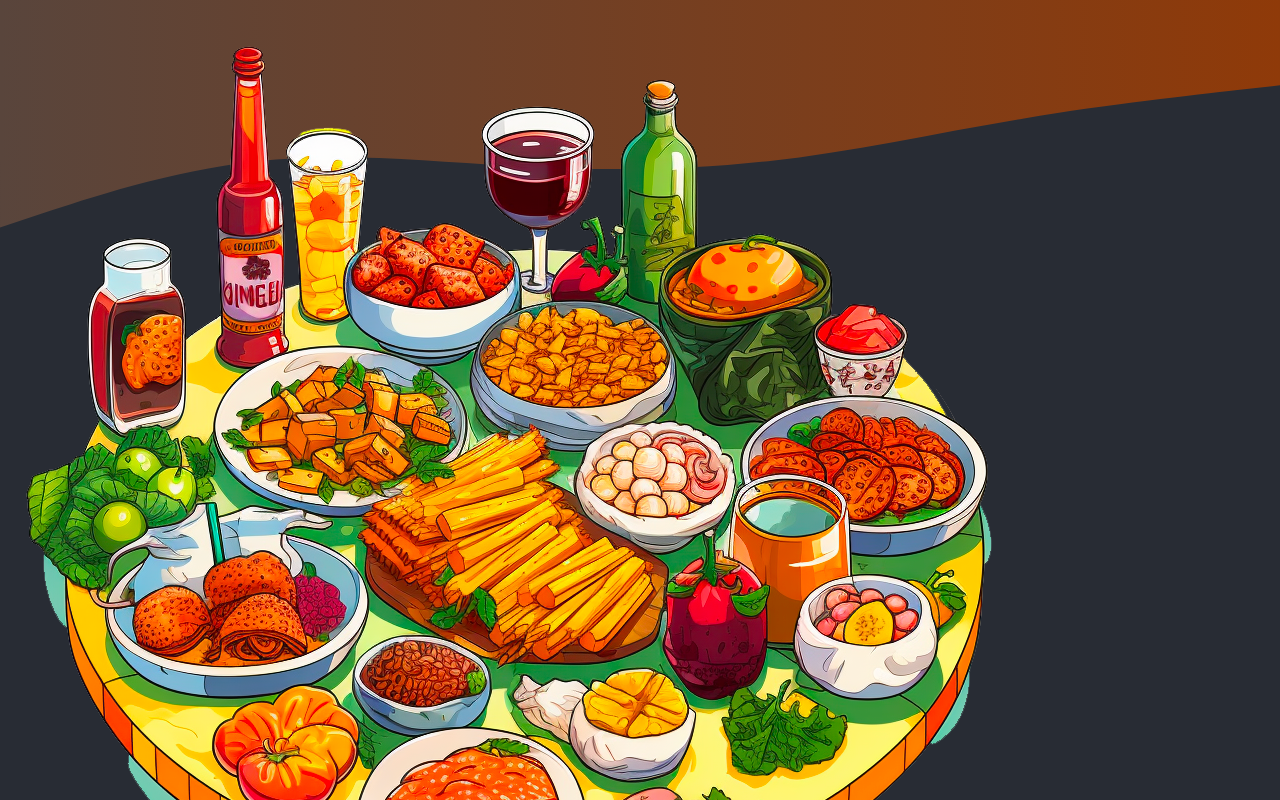
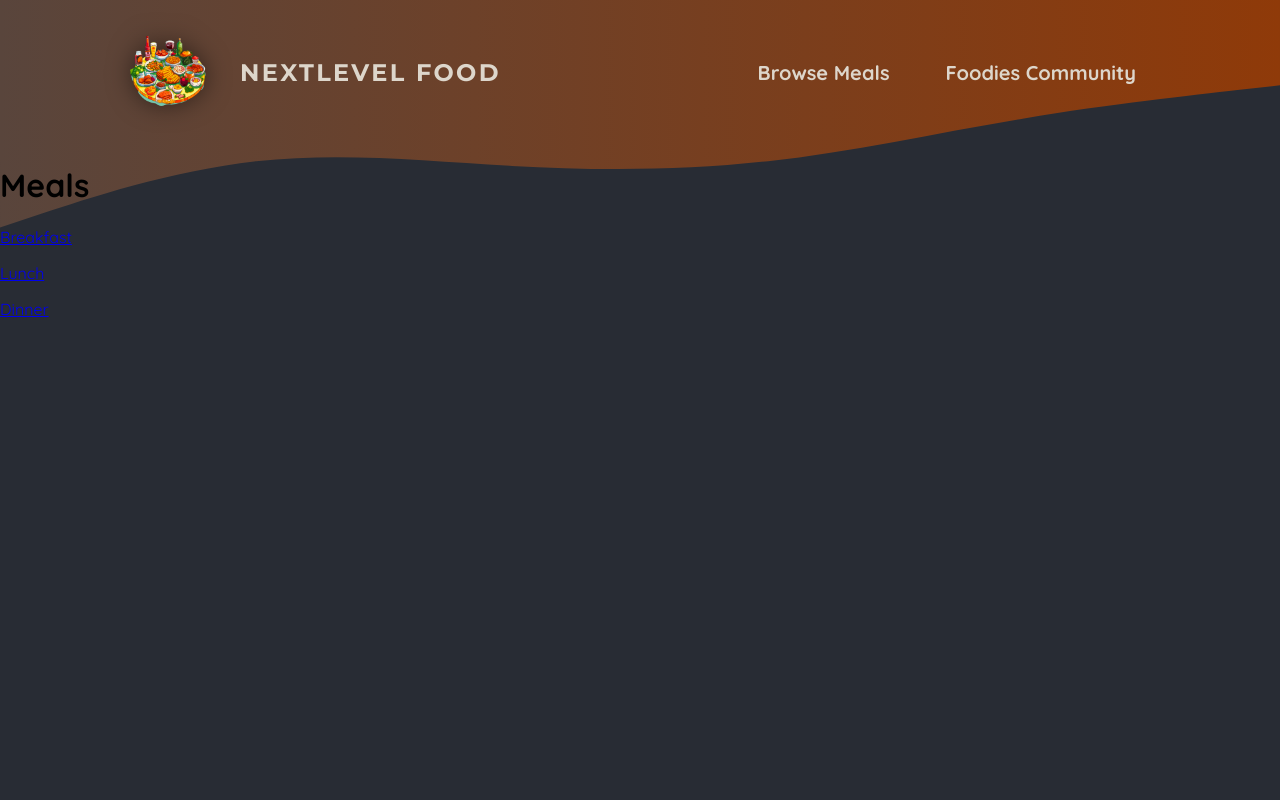
Before and after one commit to johnatancarvalho/next-level-food, a Next.js app: page /meals in a window 1280 px wide. Shown: the top 800 px of the page. Built offline with nearby package versions, Linux system fonts and the light colour scheme.

Commit message:
chore: add improvements to the main header

```diff
--- /dev/null
+++ b/components/main-header/index.module.css
@@ -0,0 +1,67 @@
+.header {
+  display: flex;
+  justify-content: space-between;
+  align-items: center;
+  padding: 2rem 1rem;
+}
+
+@media (min-width: 768px) {
+  .header {
+    padding: 2rem 10%;
+  }
+}
+
+.nav ul {
+  list-style: none;
+  margin: 0;
+  padding: 0;
+  display: flex;
+  gap: 1.5rem;
+  /* font-family: 'Montserrat', sans-serif; */
+  font-size: 1.25rem;
+}
+
+.nav a {
+  text-decoration: none;
+  color: #ddd6cb;
+  font-weight: bold;
+  padding: 0.5rem 1rem;
+  border-radius: 0.5rem;
+}
+
+.nav a:hover,
+.nav a:active {
+  background: linear-gradient(90deg, #ff8a05, #f9b331);
+  background-clip: text;
+  -webkit-background-clip: text;
+  -webkit-text-fill-color: transparent;
+  text-shadow: 0 0 18px rgba(248, 190, 42, 0.8);
+}
+
+.active {
+  background: linear-gradient(90deg, #ff8a05, #f9b331);
+  background-clip: text;
+  -webkit-background-clip: text;
+  -webkit-text-fill-color: transparent;
+}
+
+.logo {
+  display: flex;
+  align-items: center;
+  justify-content: center;
+  gap: 2rem;
+  text-decoration: none;
+  color: #ddd6cb;
+  font-weight: bold;
+  font-family: 'Montserrat', sans-serif;
+  letter-spacing: 0.15rem;
+  text-transform: uppercase;
+  font-size: 1.5rem;
+}
+
+.logo img {
+  width: 5rem;
+  height: 5rem;
+  object-fit: contain;
+  filter: drop-shadow(0 0 0.75rem rgba(0, 0, 0, 0.5));
+}
--- a/components/main-header/index.tsx
+++ b/components/main-header/index.tsx
@@ -1,15 +1,19 @@
 import Link from "next/link";
+import Image from "next/image";
 
 import logoImg from "@/assets/logo.png";
 
+import css from "./index.module.css";
+
 export default function MainHeader() {
   return (
-    <header>
-      <Link href="/">
-        <img src={logoImg.src} alt="A plate with food on it" />
+    <header className={css.header}>
+      <Link className={css.logo} href="/">
+        <Image src={logoImg} alt="A plate with food on it" priority />
         NextLevel Food
       </Link>
-      <nav>
+
+      <nav className={css.nav}>
         <ul className="flex gap-4">
           <li>
             <Link href="/meals">Browse Meals</Link>
```
